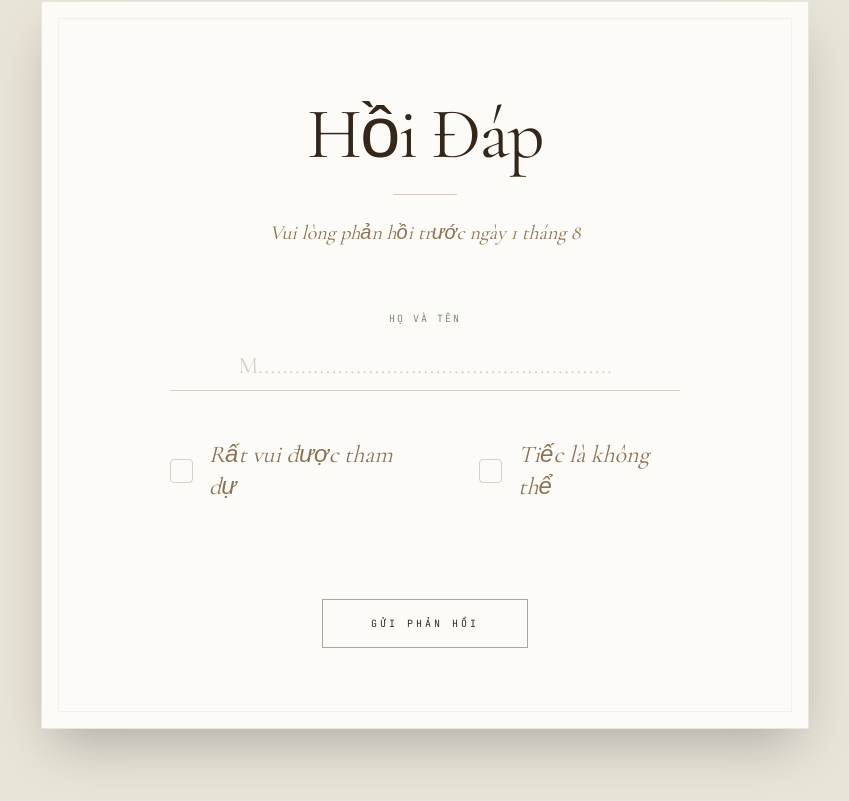
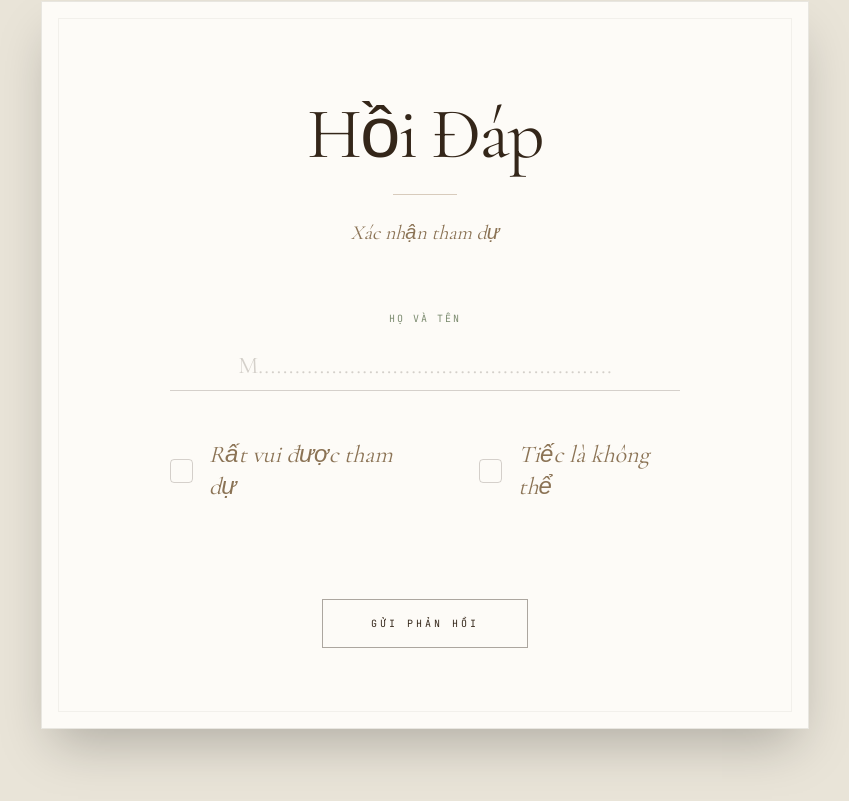
Before and after one commit to lequyn24-sudo/Q-N, a Next.js app: page / in a window 1280 px wide. Shown: the part 6866-7667 px from the top of the page, without its empty margins (215-1064 px from the left). Built offline with nearby package versions, Linux system fonts and the light colour scheme; a web font is replaced by a local one.

Commit message:
Update RSVP subtitle to 'Xac nhan tham du'

```diff
--- a/src/components/RSVP.tsx
+++ b/src/components/RSVP.tsx
@@ -30,7 +30,7 @@ export default function RSVP() {
           <div className="text-center mb-16 mt-4">
             <h2 className="font-serif text-5xl md:text-7xl text-vintage-ink mb-6 tracking-tight">Hồi Đáp</h2>
             <div className="w-16 h-px bg-vintage-sepia/40 mx-auto mb-6" />
-            <p className="font-serif italic text-vintage-soft-brown text-lg md:text-xl">Vui lòng phản hồi trước ngày 1 tháng 8</p>
+            <p className="font-serif italic text-vintage-soft-brown text-lg md:text-xl">Xác nhận tham dự</p>
           </div>
 
           {status === "success" ? (
```
